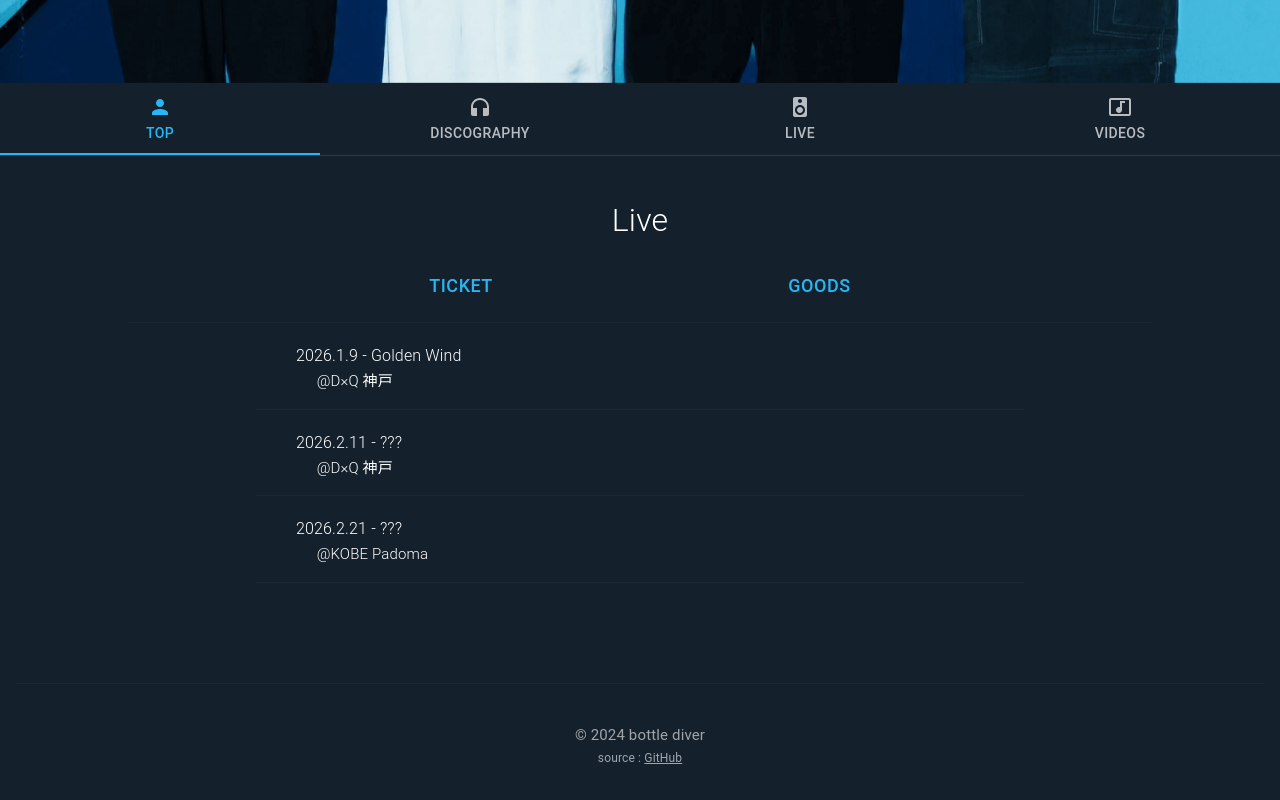
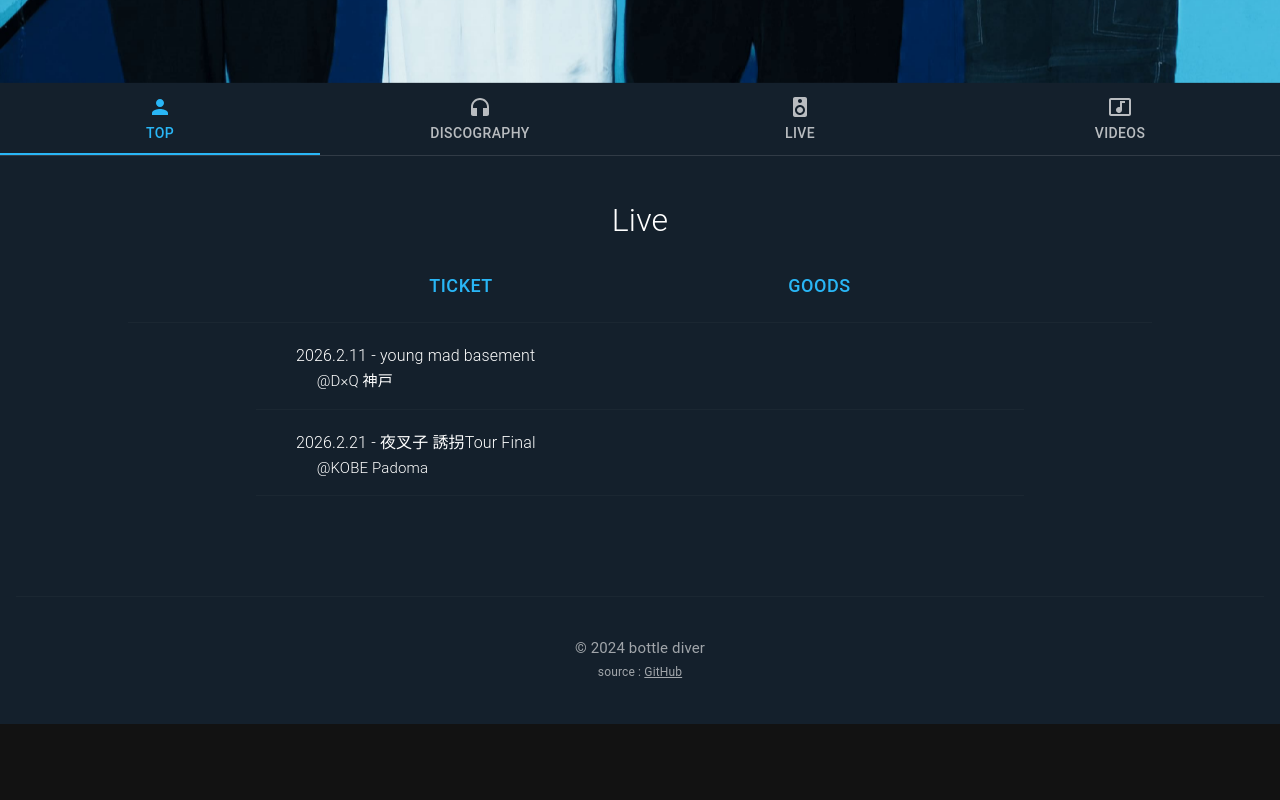
Before and after one commit to Kent0011/bottlediver, a React (Create React App) app in the folder bottlediver/: page /live in a window 1280 px wide. Shown: the part 771-1571 px from the top of the page. After the commit the page ends 1495 px from the top, so only its background shows below. Built offline with nearby package versions, Linux system fonts and the light colour scheme.

Commit message:
ライブ情報更新

```diff
--- a/bottlediver/src/components/Live.tsx
+++ b/bottlediver/src/components/Live.tsx
@@ -68,13 +68,13 @@ const Live = () => {
       <Box sx={{ maxWidth: "800px", margin: "0 auto" }}>
         <FadeAnimation>
           <LiveContent
-            title="2026.1.9 - Golden Wind"
-            modalTitle="2026.1.9 - Golden Wind"
+            title="2026.2.11 - young mad basement"
+            modalTitle="2026.2.11 - young mad basement"
             place="D×Q 神戸"
-            with="Dufferin / Norwegian Forest Cat"
-            time=""
+            with="The NeoN 69s / LOVIN' THE BUNK / and more..."
+            time="OPEN: 18:00 / START: 18:30"
             ticket="一般2500円 / 大学生1400円 / 高校生以下400円"
-            link="https://x.com/dq_kobe2022/status/1993650948791771148?s=46"
+            link="https://x.com/bottle_diver/status/2014298729667547170?s=46"
           />
         </FadeAnimation>
         <FadeAnimation>
@@ -84,29 +84,13 @@ const Live = () => {
       <Box sx={{ maxWidth: "800px", margin: "0 auto" }}>
         <FadeAnimation>
           <LiveContent
-            title="2026.2.11 - ???"
-            modalTitle="2026.2.11"
-            place="D×Q 神戸"
-            with="???"
-            time="???"
-            ticket="???"
-            link="#"
-          />
-        </FadeAnimation>
-        <FadeAnimation>
-          <Divider variant="middle" />
-        </FadeAnimation>
-      </Box>
-      <Box sx={{ maxWidth: "800px", margin: "0 auto" }}>
-        <FadeAnimation>
-          <LiveContent
-            title="2026.2.21 - ???"
-            modalTitle="2026.2.21"
+            title="2026.2.21 - 夜叉子 誘拐Tour Final"
+            modalTitle="2026.2.21 - 夜叉子2nd EP『解体新唱』release tour「誘拐」Final"
             place="KOBE Padoma"
-            with="???"
-            time="???"
-            ticket="???"
-            link="#"
+            with="夜叉子 / NIHIL / 最強マンボウ修羅ぼうや / ポピーハイポ / post public / Wing-Stong"
+            time="OPEN: 15:30 / START: 16:00"
+            ticket="ADV ¥2500 / DOOR ¥3000 (+1D)"
+            link="https://x.com/yashago_845/status/2018163221786726728?s=46"
           />
         </FadeAnimation>
         <FadeAnimation>
```
